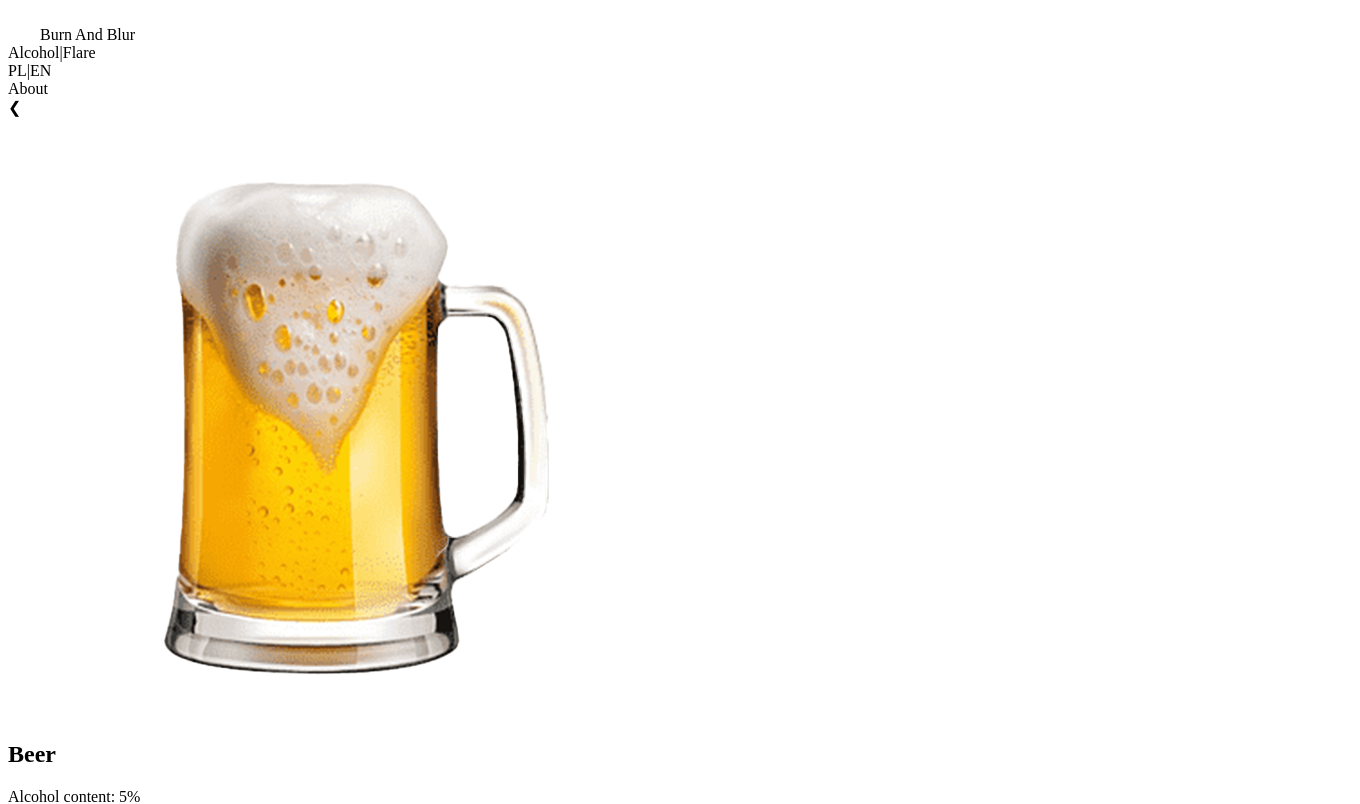
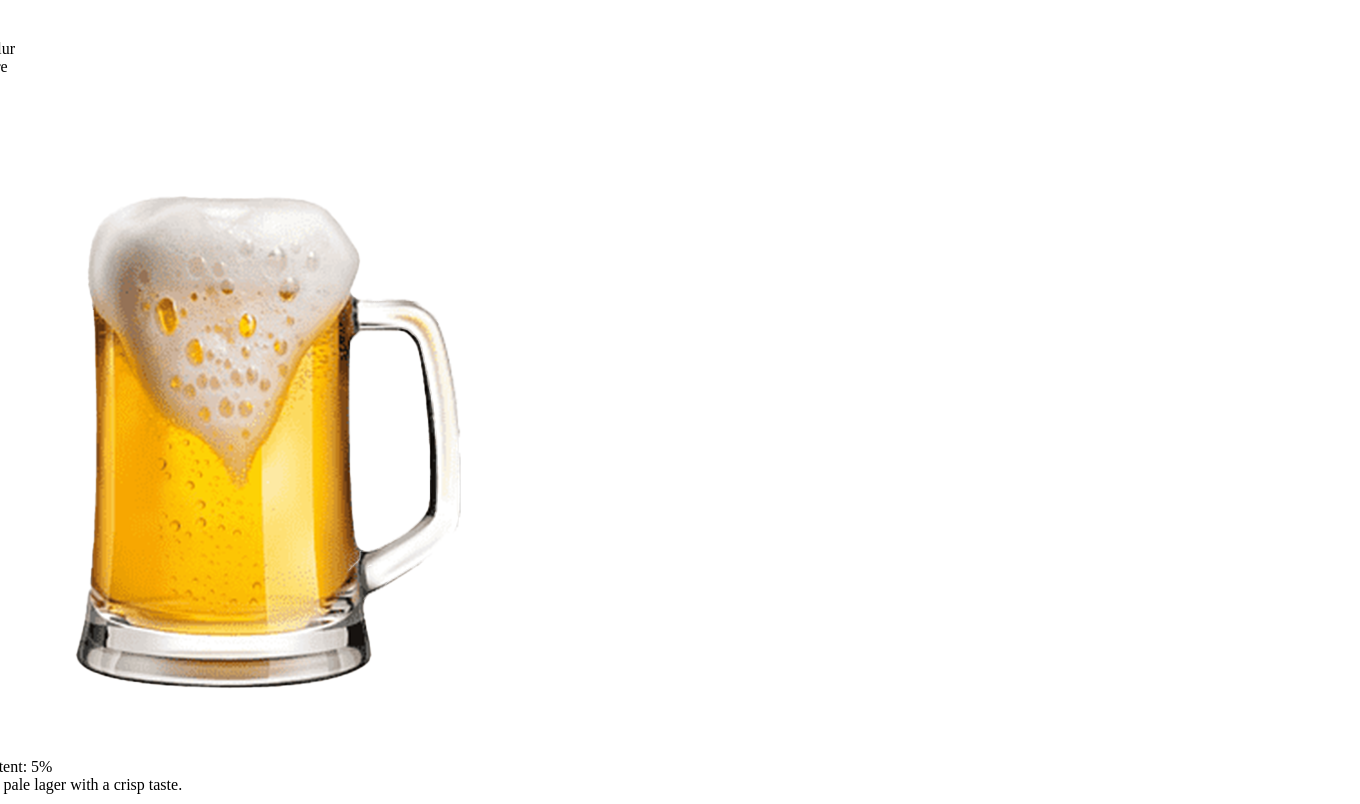
Before and after one commit to tsaigetsu/chemistry_project_3, a React (Vite) app in the folder my-project-name/: page / in a window 1280 px wide. Shown: the top 804 px of the page, 1360 px wide, since content can reach past the window. Built offline with nearby package versions, Linux system fonts and the light colour scheme.

Commit message:
default css

```diff
--- a/my-project-name/src/App.jsx
+++ b/my-project-name/src/App.jsx
@@ -39,6 +39,7 @@ function App() {
   const currentItem = currentItems[currentIndex];
 
   return (
+    <div className="app-container">
       <div className={`app ${theme}`}>
         <header className="header">
           <div className="logo-container">
@@ -94,6 +95,7 @@ function App() {
           </div>
         </section>
         </div>
+      </div>
   );
 }
 
--- a/my-project-name/src/index.css
+++ b/my-project-name/src/index.css
@@ -0,0 +1,24 @@
+@import url(./reset.css);
+
+:root {
+  --vinous: #8B0000;
+  --golden: #FFD700;
+  --cream: #FAF3E0;
+  --dark-blue: #2A2A72;
+  --gray-smoke: #C0C0C0;
+
+  --fire-orange: #FF4500;
+  --bright-red: #FF0000;
+  --dee-violet: #8B00FF;
+  --dark: #1A1A1A;
+}
+
+body {
+  display: flex;
+  justify-content: center;
+  align-items: center;
+}
+
+.app-container {
+  width: 1440px;
+}
```
Lines whose indentation alone changed are shown as unchanged.
